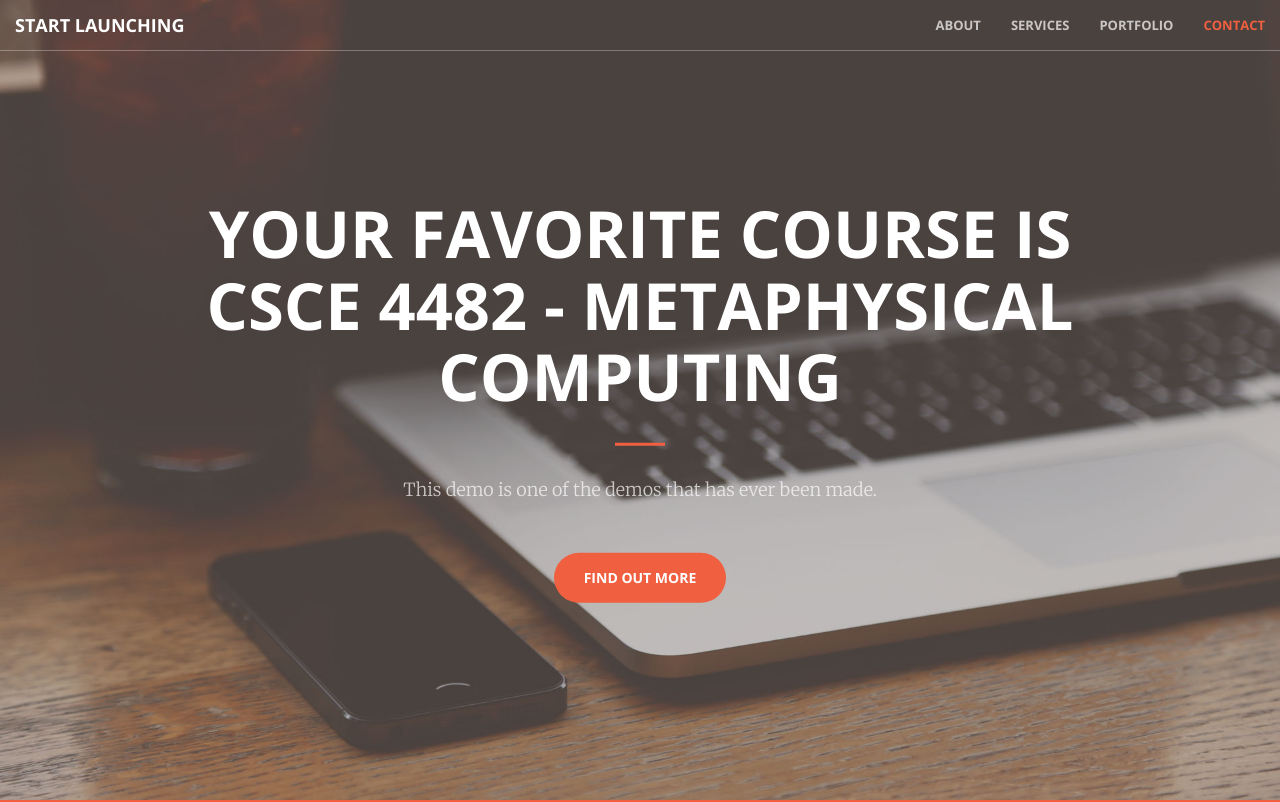
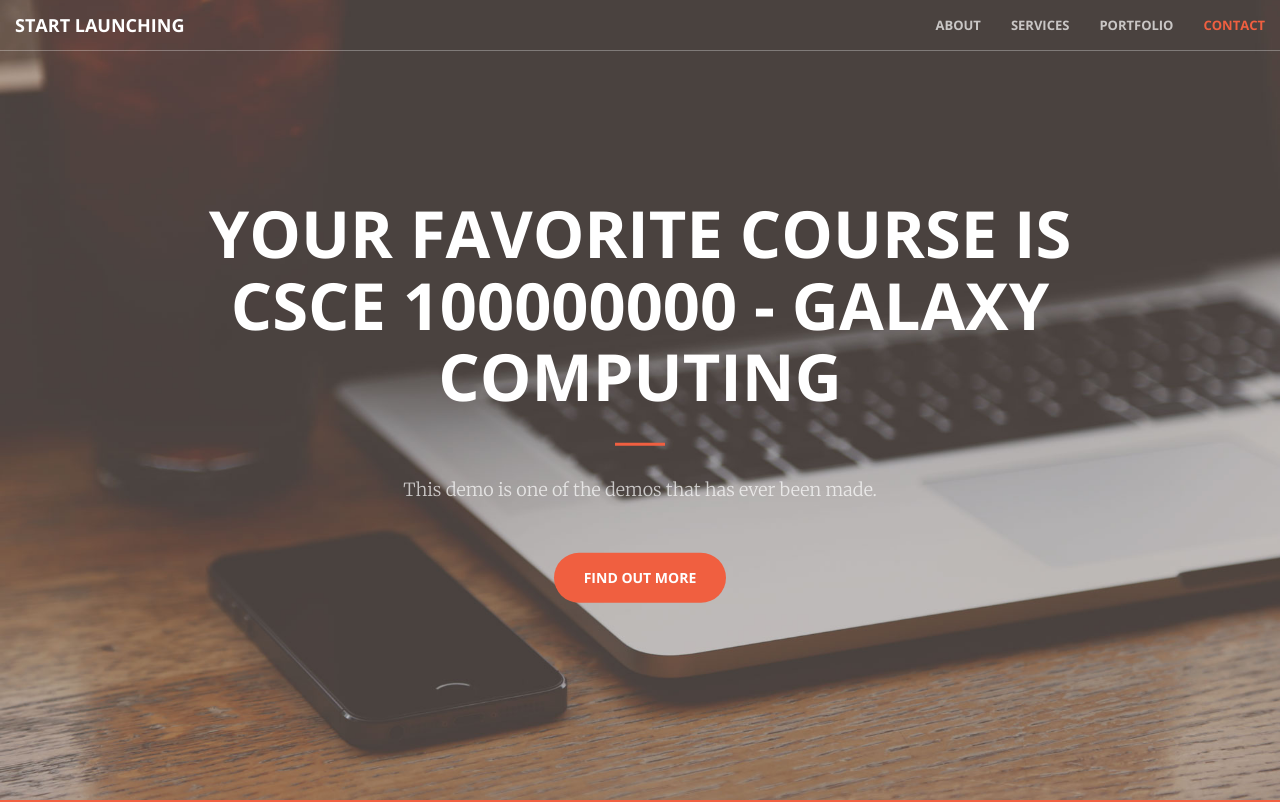
Before and after one commit to Thionazin/csce412p3, a plain HTML site: page index.html in a window 1280 px wide. Shown: the top 802 px of the page. Drawn offline with nearby package versions, Linux system fonts and the light colour scheme.

Commit message:
updated main text

```diff
--- a/index.html
+++ b/index.html
@@ -74,7 +74,7 @@
     <header>
         <div class="header-content">
             <div class="header-content-inner">
-                <h1>Your Favorite Course is CSCE 4482 - Metaphysical Computing</h1>
+                <h1>Your Favorite Course is CSCE 100000000 - Galaxy Computing</h1>
                 <hr>
                 <p>This demo is one of the demos that has ever been made.</p>
                 <a href="#about" class="btn btn-primary btn-xl page-scroll">Find Out More</a>
```
